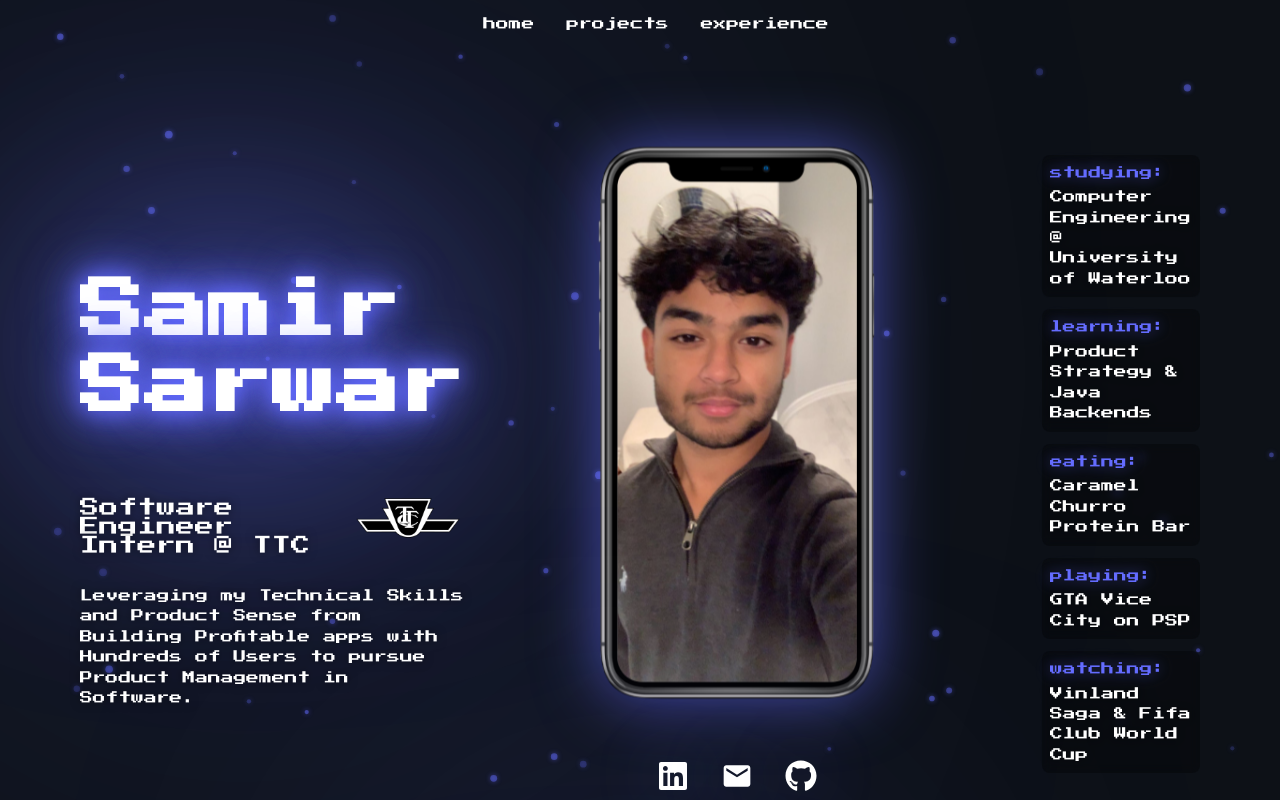
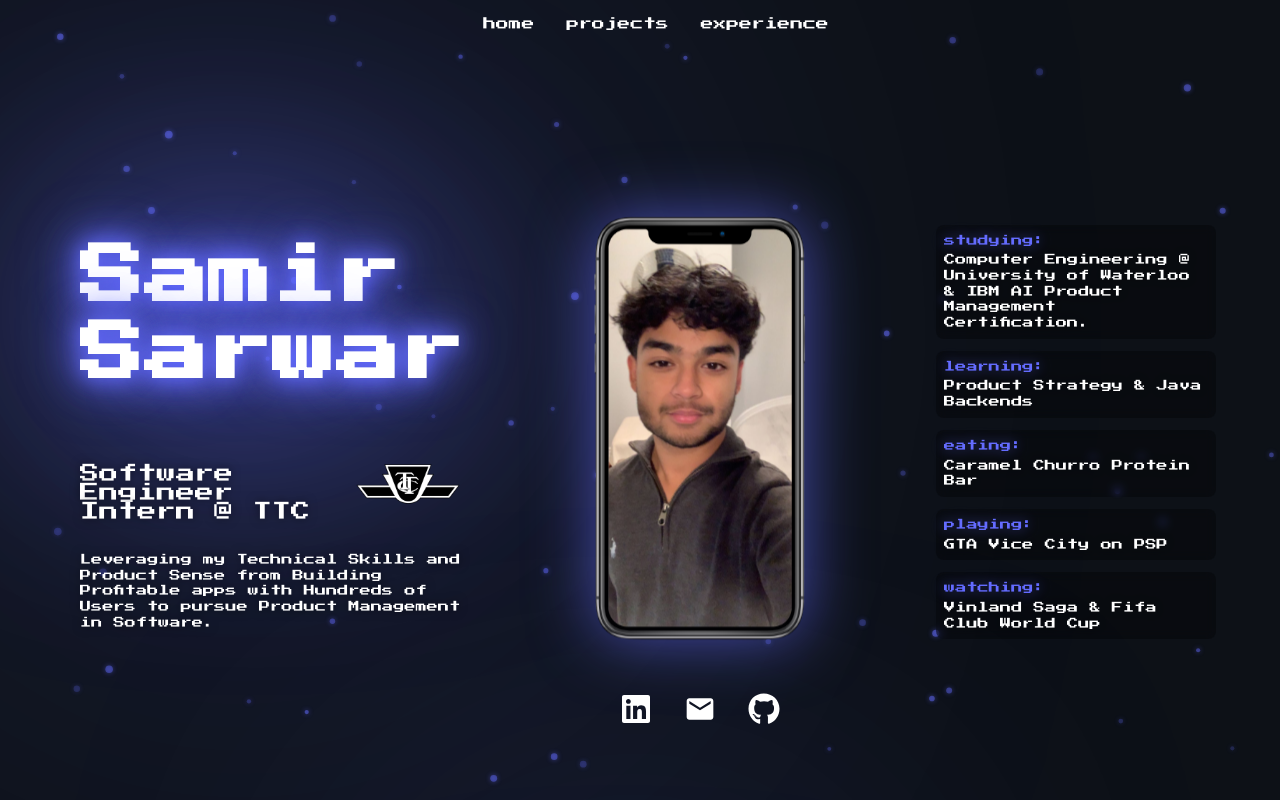
Before and after one commit to samir-sarwar/samirsarwar, a React (Vite) app: page / in a window 1280 px wide. Shown: the top 800 px of the page. Built offline with nearby package versions, Linux system fonts and the light colour scheme.

Commit message:
Deleting lots of CSS Bloat and Optimizing for different devices

```diff
--- a/index.html
+++ b/index.html
@@ -2,9 +2,9 @@
 <html lang="en">
   <head>
     <meta charset="UTF-8" />
-    <link rel="icon" type="image/svg+xml" href="/vite.svg" />
+    <link rel="icon" type="image/png" href="/favicon.png" />
     <meta name="viewport" content="width=device-width, initial-scale=1.0" />
-    <title>Vite + React</title>
+    <title>Samir Sarwar</title>
     <link href="https://fonts.googleapis.com/css2?family=Press+Start+2P&display=swap" rel="stylesheet">
   </head>
   <body>
--- a/src/App.css
+++ b/src/App.css
@@ -4,8 +4,6 @@
   padding: 0;       /* Remove padding */
   text-align: left; /* Change from center to left alignment */
 }
-
-
 
 #tsparticles {
   position: fixed;
@@ -22,21 +20,10 @@
   color: white;  /* Make text white for visibility */
 }
 
-.card {
-  background: rgba(0, 0, 0, 0.5);  /* Semi-transparent background */
-  border-radius: 8px;
-  padding: 2em;
-  backdrop-filter: blur(5px);
-}
-
 button {
   background: rgba(255, 255, 255, 0.1);
   color: white;
   border: 1px solid rgba(255, 255, 255, 0.2);
-}
-
-.read-the-docs {
-  color: rgba(255, 255, 255, 0.6);
 }
 
 .navbar {
@@ -77,87 +64,57 @@ button {
   filter: drop-shadow(0 0 0.5em #646cffaa);
 }
 
-.app-container {
-  position: relative;
-  z-index: 1;
-}
+/* Left column styling */
 
-.profile-container {
-  display: grid;
-  grid-template-columns: 1fr 1fr 2fr;
-  align-items: center;
-  height: 100vh;
-  gap: 3rem;        /* Increased from 2rem to give more space between sections */
-  padding: 0 5rem;  /* Increased from 4rem to give more horizontal space */
-}
-
-.title-section {
-  display: flex;
-  justify-content: flex-end;  /* Changed to align right */
-  align-items: center;
-  padding-right: 2rem;        /* Add some padding from the image */
-}
-
-.image-section {
+.left-section {
+  justify-self: end;
+  text-align: left;
+  padding-right: 2rem;
+  max-width: 400px;
+  padding-left: 2rem;
   display: flex;
   flex-direction: column;
-  align-items: center;
-  gap: 2rem;
+  align-items: flex-start;
+  gap: 0.5rem;
+  margin-left: 1rem;
+  margin-bottom: 7rem;
 }
 
 .social-links {
   display: flex;
   gap: 2rem;
   justify-content: center;
-  z-index: 2;
+  margin-top: 2rem;
+  z-index: 1;  /* Ensure icons appear above other elements */
 }
 
 .social-links a {
-  color: white;
-  font-size: 2rem;
-  transition: all 300ms ease;
-  filter: drop-shadow(0 0 1em #646cff70);
+  color: white;  /* Make icons white */
+  font-size: 2rem;  /* Make icons larger */
+  transition: all 0.3s ease;
+  display: flex;  /* Ensure icon is visible */
+  align-items: center;
+  justify-content: center;
 }
 
 .social-links a:hover {
   color: #646cff;
-  filter: drop-shadow(0 0 2em #646cffaa);
-  transform: translateY(-3px);
+  transform: scale(1.1);
+  filter: drop-shadow(0 0 0.5em #646cffaa);
 }
 
+/* Right column styling */
 .status-section {
-  display: flex;
-  justify-content: flex-start;
-  padding-left: 2rem;         /* Add some padding from the image */
-  position: relative;
-  z-index: 2;  /* Add z-index to ensure visibility */
-}
-
-.left-section {
   display: flex;
   flex-direction: column;
   align-items: flex-start;
-  gap: 0.5rem;
-}
-
-.right-section {
+  gap: 1rem;
+  margin-bottom: 4rem;
+  margin-right: 2rem;
+  justify-self: start;
+  text-align: left;
+  padding-left: 2rem;
   max-width: 400px;
-}
-
-.name-text {
-  font-family: 'Press Start 2P', cursive;
-  font-size: 4rem;
-  color: white;
-  text-align: left;
-  line-height: 1.2;
-  text-shadow:
-    0 0 20px #646cff,
-    0 0 40px #646cff,
-    0 0 60px #646cff;
-  filter:
-    drop-shadow(0 0 2em #646cff)
-    drop-shadow(0 0 4em #646cff);
-  animation: glow 3s ease-in-out infinite;
 }
 
 @keyframes glow {
@@ -169,14 +126,22 @@ button {
   }
 }
 
-.profile {
-  height: 600px;    /* Increased from 550px */
-  border-radius: 20px;
-  will-change: filter, transform;
-  transition: all 300ms ease;
-  filter: drop-shadow(0 0 2em #646cffa0);
-  animation: float 6s ease-in-out infinite;
+.name-text {
+  font-family: 'Press Start 2P', cursive;
+  font-size: 4rem; /* Reduced from 4rem */
+  line-height: 1.2;
+  color: white;
+  text-align: left;
+  text-shadow:
+    0 0 20px #646cff,
+    0 0 40px #646cff,
+    0 0 60px #646cff;
+  filter:
+    drop-shadow(0 0 2em #646cff)
+    drop-shadow(0 0 4em #646cff);
+    animation: glow 4s cubic-bezier infinite; /* Changed duration to 4s and added cubic-bezier easing */
 }
+
 
 .profile:hover {
   filter: drop-shadow(0 0 4em #646cffcc);  /* Increased hover glow brightness */
@@ -197,11 +162,12 @@ button {
 
 .status-text {
   font-family: 'Press Start 2P', cursive;
-  font-size: 0.8rem;  /* Reduced from 1rem */
+  font-size: 0.7rem;
+  line-height: 1.4;
   color: white;
-  line-height: 1.6;   /* Reduced from 1.8 */
   text-align: left;
-  text-shadow: 0 0 10px rgba(0, 0, 0, 0.5);  /* Add text shadow for better visibility */
+  text-shadow: 0 0 10px rgba(0, 0, 0, 0.5);
+  width: 100%;  /* Add text shadow for better visibility */
 }
 
 .status-label {
@@ -230,7 +196,9 @@ button {
   flex-direction: column;
   gap: 0.75rem;
   position: relative;
-  z-index: 2;  /* Add z-index to ensure visibility */
+  z-index: 2;
+  width: 100%;
+  text-align: left; /* Add z-index to ensure visibility */
 }
 
 .position-container {
@@ -250,9 +218,9 @@ button {
 
 .position-subtext {
   font-family: 'Press Start 2P', cursive;
-  font-size: 0.8rem;
+  font-size: 0.7rem;
+  line-height: 1.4;
   color: white;  /* Changed from rgba(255, 255, 255, 0.8) to full white */
-  line-height: 1.6;
   margin: 0;
   text-shadow: 0 0 10px rgba(0, 0, 0, 0.5);  /* Add text shadow for better visibility */
 }
@@ -560,26 +528,6 @@ body {
   clear: both;
 }
 
-/* Dots positioning */
-.timeline-item.left::after {
-  right: -70px;
-  transform: translate(50%, -50%);
-}
-
-.timeline-item.right::after {
-  left: -70px;
-  transform: translate(-50%, -50%);
-}
-
-/* Connecting lines */
-.timeline-item.left::before {
-  right: -50px;
-}
-
-.timeline-item.right::before {
-  left: -50px;
-}
-
 .timeline-title {
   font-family: 'Press Start 2P', cursive;
   font-size: 1.2rem;
@@ -641,67 +589,6 @@ body {
   font-size: 0.8rem;
 }
 
-.carousel-container {
-  padding: 2rem 0;
-  position: relative;
-  z-index: 2;
-}
-
-.carousel-item {
-  padding: 0 1rem;
-}
-
-.samir-item {
-  background: rgba(0, 0, 0, 0.7);
-  backdrop-filter: blur(10px);
-  border: 1px solid rgba(100, 108, 255, 0.2);
-  border-radius: 12px;
-  padding: 1rem;
-  transition: all 300ms cubic-bezier(0.4, 0, 0.2, 1);
-}
-
-.samir-item:hover {
-  transform: scale(1.05);
-  background: rgba(56, 56, 56, 0.95);
-  border-color: rgba(100, 108, 255, 0.4);
-  box-shadow:
-    0 0 20px rgba(100, 108, 255, 0.2),
-    0 0 40px rgba(100, 108, 255, 0.1);
-}
-
-.samir-image-container {
-  width: 100%;
-  margin-bottom: 1rem;
-  border-radius: 8px;
-  overflow: hidden;
-}
-
-.samir-image-container img {
-  width: 100%;
-  height: auto;
-  object-fit: cover;
-  transition: transform 300ms ease;
-}
-
-.samir-text {
-  font-family: 'Press Start 2P', cursive;
-  font-size: 0.8rem;
-  color: white;
-  text-align: center;
-  line-height: 1.8;
-  margin-top: 1rem;
-}
-
-/* Custom arrow styles */
-.react-multiple-carousel__arrow {
-  background: rgba(100, 108, 255, 0.3) !important;
-  border: 1px solid rgba(100, 108, 255, 0.4);
-}
-
-.react-multiple-carousel__arrow:hover {
-  background: rgba(100, 108, 255, 0.5) !important;
-}
-
 .footer {
   padding: 2rem 0;
   margin-top: 4rem;
@@ -758,3 +645,284 @@ body {
   filter: drop-shadow(0 0 1em #646cff70);
   transform: translateY(-2px);
 }
+
+.profile-container {
+  display: flex;
+  flex-direction: column;
+  align-items: center;
+  justify-content: center;
+  min-height: 100vh;
+  width: 100%;
+  max-width: 1800px;
+  margin: 0 auto;
+  padding: 0 2rem;
+}
+
+.main-content-wrapper {
+  display: grid;
+  grid-template-columns: 1fr 1fr 1fr; /* Three equal columns */
+  gap: 2rem;
+  width: 100%;
+  align-items: center;
+}
+
+.image-section {
+  display: flex;
+  flex-direction: column;
+  align-items: center;
+  justify-content: center;
+  width: 100%;
+  max-width: 400px;
+  margin: 0 auto;
+}
+
+.profile {
+  width: 100%;
+  height: auto;
+  max-width: 400px;
+  object-fit: cover;
+  border-radius: 20px;
+  will-change: filter, transform;
+  transition: all 300ms ease;
+  filter: drop-shadow(0 0 2em #646cffa0);
+  animation: float 6s ease-in-out infinite;
+}
+
+
+
+/* Responsive design */
+@media screen and (max-width: 1200px) {
+  .main-content-wrapper {
+    grid-template-columns: 1fr 1fr 1fr;
+    gap: 1.5rem;
+  }
+}
+
+@media screen and (max-width: 992px) {
+  .navbar a{
+    font-size: 0.6rem;
+  }
+  .profile-container {
+    min-height: auto;
+    padding: 3rem 0.75rem 0.75rem;
+  }
+
+  .main-content-wrapper {
+    grid-template-columns: 1fr;
+    max-width: 450px; /* Reduced from 600px */
+    gap: 1.5rem; /* Reduced from 2rem */
+  }
+
+  /* Make name much smaller */
+  .name-text {
+    font-size: 1.8rem; /* Reduced from 2.5rem */
+    line-height: 1;
+    margin-top: 9.5rem;
+    align-self: center;
+  }
+
+  /* Reduce job title size */
+  .position-text {
+    font-size: 0.8rem; /* Reduced from 0.9rem */
+    text-align: center
+  }
+
+  .position-subtext {
+    font-size: 0.7rem; /* Reduced from 0.6rem */
+    line-height: 1.2;
+    text-align: center;
+  }
+
+  /* Make TTC logo smaller */
+  .ttc-logo {
+    height: 3.5rem;
+    margin-left: 0rem;
+    margin-top:0rem;
+    margin-right: 3rem; /* Reduced from 5rem */
+  }
+
+  /* Make image section smaller */
+  .image-section {
+    max-width: 250px; /* Reduced from 300px */
+    padding: 0.5rem 0;
+    margin-bottom: 1.5rem;
+  }
+
+  .profile {
+    max-width: 220px; /* Reduced from 280px */
+  }
+
+  /* Reduce social icons size */
+  .social-links {
+    margin-top: 0.75rem;
+    gap: 1.25rem;
+  }
+
+  .social-links a {
+    font-size: 1.25rem; /* Reduced from 1.5rem */
+  }
+
+  /* Make status section smaller */
+  .status-section {
+    padding: 0.5rem 0;
+  }
+
+  .status-text {
+    font-size: 0.6rem; /* Reduced from 0.6rem */
+    line-height: 1.2;
+    margin-left: 2rem;
+  }
+
+  .status-label {
+    margin-bottom: 0.1rem;
+    font-size: 0.5rem;
+  }
+
+  .status-text p {
+    margin: 0.35rem 0;
+    padding: 0.65rem;
+  }
+
+  /* Adjust section spacing */
+  .left-section {
+    margin-bottom: 1.5rem;
+  }
+
+
+
+  /* Adjust project section for mobile */
+  .section-title {
+    font-size: 1.8rem;
+    margin-bottom: 1.5rem;
+  }
+
+  .projects-grid {
+    gap: 1.5rem;
+    padding: 1rem;
+  }
+
+  .project-card {
+    padding: 1rem;
+    min-height: 200px;
+  }
+
+  .project-card h3 {
+    font-size: 0.8rem;
+    margin-bottom: 1rem;
+  }
+
+  .project-tech {
+    font-size: 0.5rem;
+    margin-bottom: 1rem;
+  }
+
+  .project-card li {
+    font-size: 0.5rem;
+    margin-bottom: 0.75rem;
+    padding-left: 1rem;
+  }
+
+  /* Experience section mobile optimizations */
+  .timeline {
+    padding: 1rem;
+    max-width: 100%;
+  }
+
+  .timeline::after {
+    width: 3px; /* Thinner timeline line */
+    left: 20px; /* Move timeline to left side */
+    transform: none;
+  }
+
+  .timeline-item {
+    width: calc(100% - 50px); /* Full width minus timeline spacing */
+    margin-left: 50px; /* Space for timeline */
+    margin-right: 0;
+    margin-bottom: 2rem;
+    padding: 1rem;
+    float: none;
+  }
+
+  /* Adjust both left and right items to be on the right side of timeline */
+  .timeline-item.left,
+  .timeline-item.right {
+    float: none;
+    clear: none;
+  }
+
+  /* Adjust title size */
+  .timeline-title {
+    font-size: 0.9rem;
+    margin-bottom: 0.75rem;
+  }
+
+  /* Adjust date and location */
+  .timeline-date,
+  .timeline-location {
+    font-size: 0.6rem;
+    margin-bottom: 0.5rem;
+  }
+
+  /* Adjust description text */
+  .timeline-description li {
+    font-size: 0.6rem;
+    line-height: 1.4;
+    margin-bottom: 0.75rem;
+    padding-left: 1rem;
+  }
+
+  .timeline-description li::before {
+    font-size: 0.7rem;
+  }
+
+  /* Hover effects adjustments */
+  .timeline-item:hover {
+    transform: translateX(5px);
+  }
+
+  .timeline-item:hover .timeline-description li {
+    font-size: 0.65rem;
+  }
+}
+
+/* Even smaller adjustments for very small screens */
+@media screen and (max-width: 576px) {
+  .profile-container {
+    padding: 0.75rem;
+  }
+
+  .main-content-wrapper {
+    gap: 1rem;
+  }
+
+  .profile {
+    max-width: 200px;
+  }
+
+  .name-text {
+    font-size: 1.5rem;
+  }
+
+  .timeline {
+    padding: 0.75rem;
+  }
+
+  .timeline-item {
+    padding: 0.75rem;
+    margin-bottom: 1.5rem;
+  }
+
+  .timeline-title {
+    font-size: 0.8rem;
+  }
+
+  .timeline-date,
+  .timeline-location {
+    font-size: 0.5rem;
+  }
+
+  .timeline-description li {
+    font-size: 0.5rem;
+    margin-bottom: 0.5rem;
+  }
+}
--- a/src/App.jsx
+++ b/src/App.jsx
@@ -122,11 +122,14 @@ function App() {
 
       <section id="home">
         <div className="profile-container">
+          <div className="main-content-wrapper">
             <div className="left-section">
               <h1 className="name-text">Samir Sarwar</h1>
               <div className="position-info">
                 <div className="position-container">
-                <p className="position-text">Software Engineer Intern @ TTC</p>
+                  <p className="position-text">
+                    Software Engineer Intern @ TTC
+                  </p>
                   <img src={ttcLogo} className="ttc-logo" alt="TTC Logo" />
                 </div>
                 <p className="position-subtext">
@@ -164,24 +167,26 @@ function App() {
               <div className="status-text">
                 <p>
                   <span className="status-label">studying:</span> Computer
-                Engineering @ University of Waterloo
+                  Engineering @ University of Waterloo & IBM AI Product
+                  Management Certification.
                 </p>
                 <p>
-                <span className="status-label">learning:</span> Product Strategy
-                & Java Backends
+                  <span className="status-label">learning:</span> Product
+                  Strategy & Java Backends
                 </p>
                 <p>
                   <span className="status-label">eating:</span> Caramel Churro
                   Protein Bar
                 </p>
                 <p>
-                <span className="status-label">playing:</span> GTA Vice City on
-                PSP
+                  <span className="status-label">playing:</span> GTA Vice City
+                  on PSP
                 </p>
                 <p>
                   <span className="status-label">watching:</span> Vinland Saga &
                   Fifa Club World Cup
                 </p>
+              </div>
             </div>
           </div>
         </div>
```
Also changed, not shown: src/assets/favicon.png (added), 1 other file (tests, documents, lock files or other folders). Lines whose indentation alone changed are shown as unchanged.
